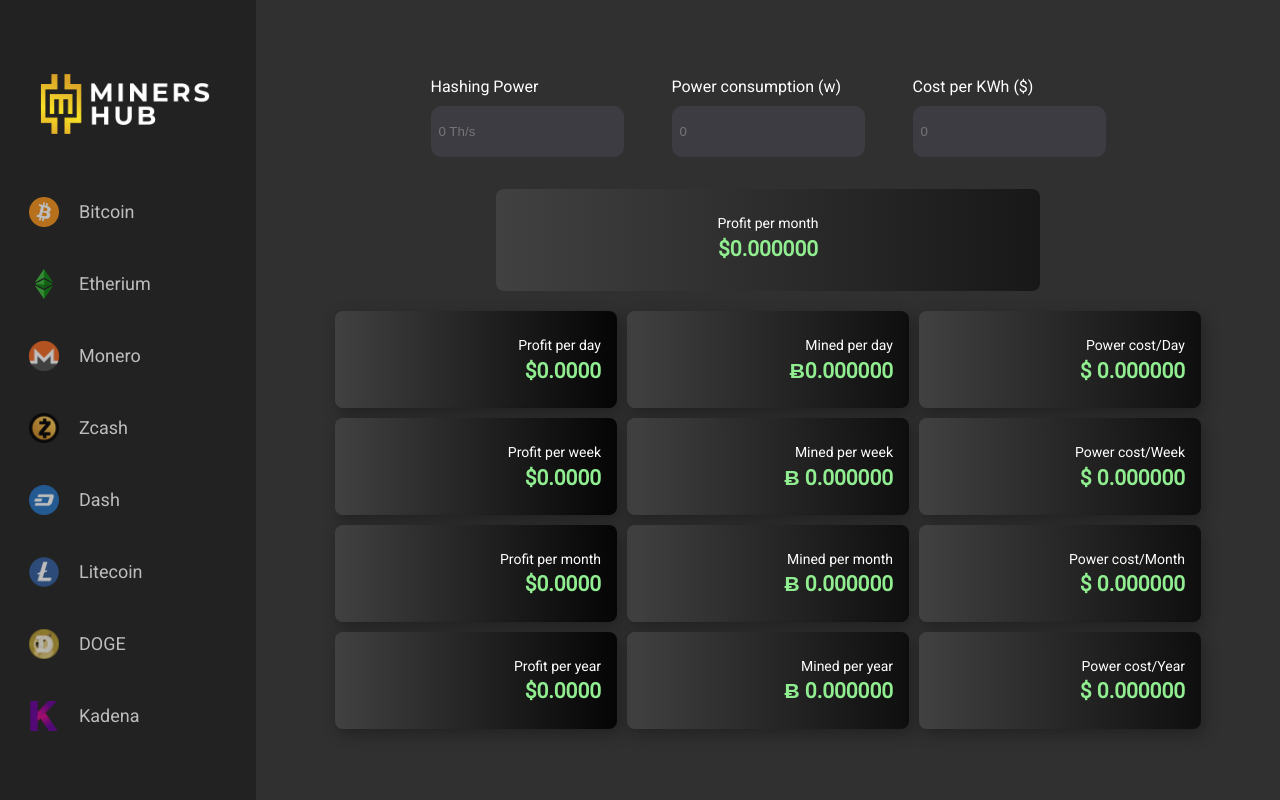
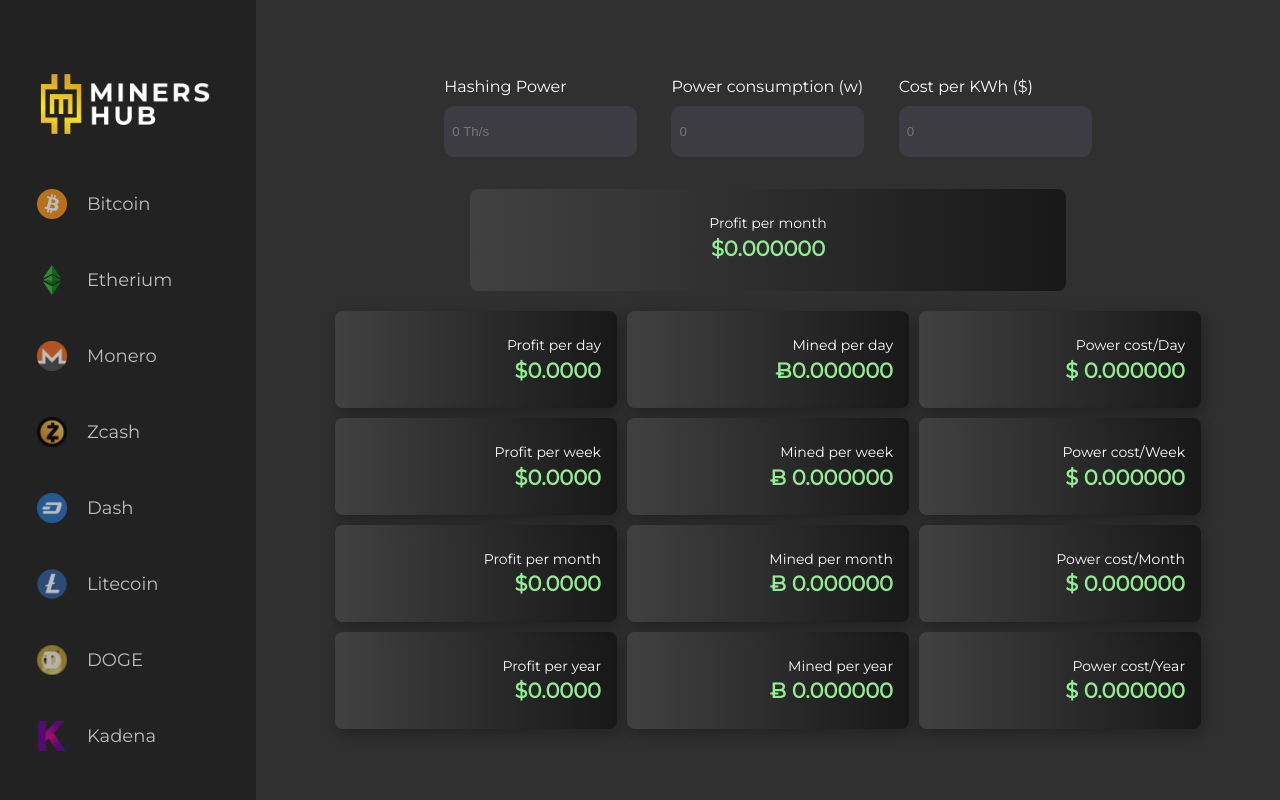
Before and after one commit to salmanhaider14/mining-calculator, a React (Vite) app: page / in a window 1280 px wide. Built offline with nearby package versions, Linux system fonts and the light colour scheme.

Commit message:
ui update

```diff
--- a/src/App.jsx
+++ b/src/App.jsx
@@ -319,7 +319,7 @@ function App() {
 
           <div className="day">
             {profitday < costday ? (
-              <div className="profit" style={{ color: "red" }}>
+              <div className="profit" style={{ color: "#DC3535" }}>
                 <p>Profit per day</p>
                 <h2>${profitday.toFixed(4)}</h2>
               </div>
@@ -351,7 +351,7 @@ function App() {
           </div>
           <div className="day">
             {profitday < costday ? (
-              <div className="profit" style={{ color: "red" }}>
+              <div className="profit" style={{ color: "#DC3535" }}>
                 <p>Profit per week</p>
                 <h2>${profitweek.toFixed(4)}</h2>
               </div>
@@ -383,7 +383,7 @@ function App() {
           </div>
           <div className="day">
             {profitday < costday ? (
-              <div className="profit" style={{ color: "red" }}>
+              <div className="profit" style={{ color: "#DC3535" }}>
                 <p>Profit per month</p>
                 <h2>${profitmonth.toFixed(4)}</h2>
               </div>
@@ -415,7 +415,7 @@ function App() {
           </div>
           <div className="day">
             {profitday < costday ? (
-              <div className="profit" style={{ color: "red" }}>
+              <div className="profit" style={{ color: "#DC3535" }}>
                 <p>Profit per year</p>
                 <h2>${profityear.toFixed(4)}</h2>
               </div>
--- a/src/App.scss
+++ b/src/App.scss
@@ -34,14 +34,17 @@ body {
       padding: 1rem;
       line-height: 10px;
       margin-top: 10rem;
+      margin-left: 1rem;
+      gap: 20px;
       .coin {
         color: white;
         border: none;
-        padding: 13px;
-        border-radius: 5px;
+        padding: 5px;
+        border-radius: 10px;
         display: flex;
         gap: 20px;
         width: 250px;
+        height: max-content;
         font-size: 18px;
         cursor: pointer;
         opacity: 0.7;
@@ -58,6 +61,7 @@ body {
           );
           transform: scale(1.1);
           opacity: 1;
+          border-right: 5px solid yellow;
         }
       }
     }
@@ -88,12 +92,13 @@ body {
 
       .calculator {
         display: flex;
-        gap: 3rem;
+        gap: 1rem;
         padding: 1rem;
         flex-wrap: wrap;
-        justify-content: center;
+        justify-content: space-around;
         align-items: center;
         margin-bottom: 1rem;
+        width: 65%;
 
         label {
           font-size: 16px;
@@ -130,7 +135,7 @@ body {
             #414141,
             rgb(0, 0, 0, 0.5)
           );
-          width: 50%;
+          width: 55%;
           height: 70px;
           color: lightgreen;
           padding: 1rem;
@@ -151,7 +156,7 @@ body {
           background-image: linear-gradient(
             to right,
             #414141,
-            rgb(0, 0, 0, 0.9)
+            rgb(0, 0, 0, 0.5)
           );
           width: 250px;
           height: max-content;
@@ -182,7 +187,7 @@ body {
           background-image: linear-gradient(
             to right,
             #414141,
-            rgb(0, 0, 0, 0.7)
+            rgb(0, 0, 0, 0.5)
           );
           width: 250px;
           height: max-content;
@@ -202,7 +207,7 @@ body {
           background-image: linear-gradient(
             to right,
             #414141,
-            rgb(0, 0, 0, 0.7)
+            rgb(0, 0, 0, 0.5)
           );
           width: 250px;
           height: max-content;
@@ -244,6 +249,7 @@ body {
     .stats {
       .calculator {
         flex-direction: column;
+        display: flex;
       }
       .day {
         flex-direction: column;
--- a/src/index.css
+++ b/src/index.css
@@ -1,6 +1,6 @@
-@import url("https://fonts.googleapis.com/css2?family=Roboto&display=swap");
+@import url("https://fonts.googleapis.com/css2?family=Montserrat&display=swap");
 
 body {
   margin: 0;
-  font-family: "Roboto", sans-serif;
+  font-family: "Montserrat", sans-serif;
 }
```
